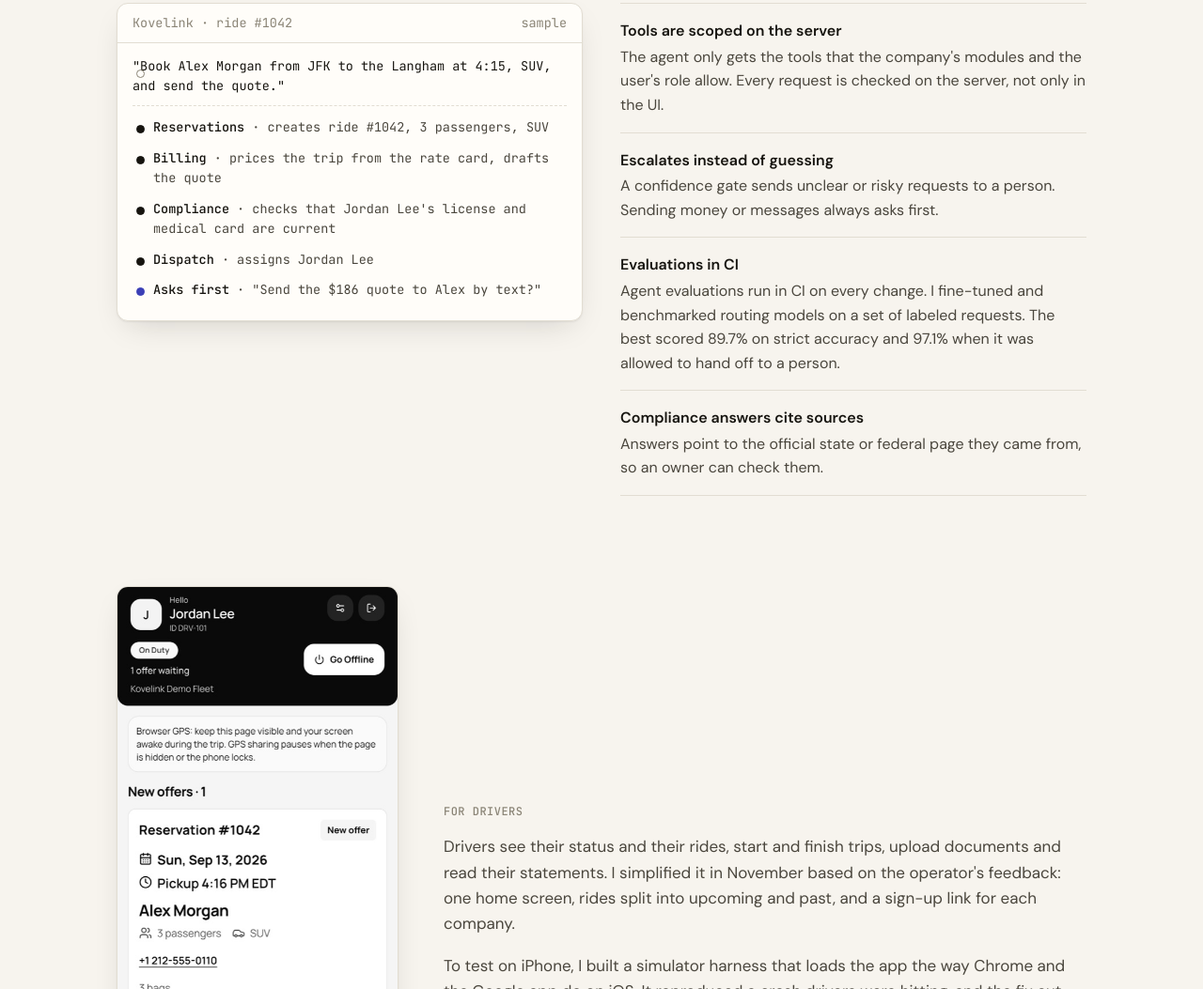
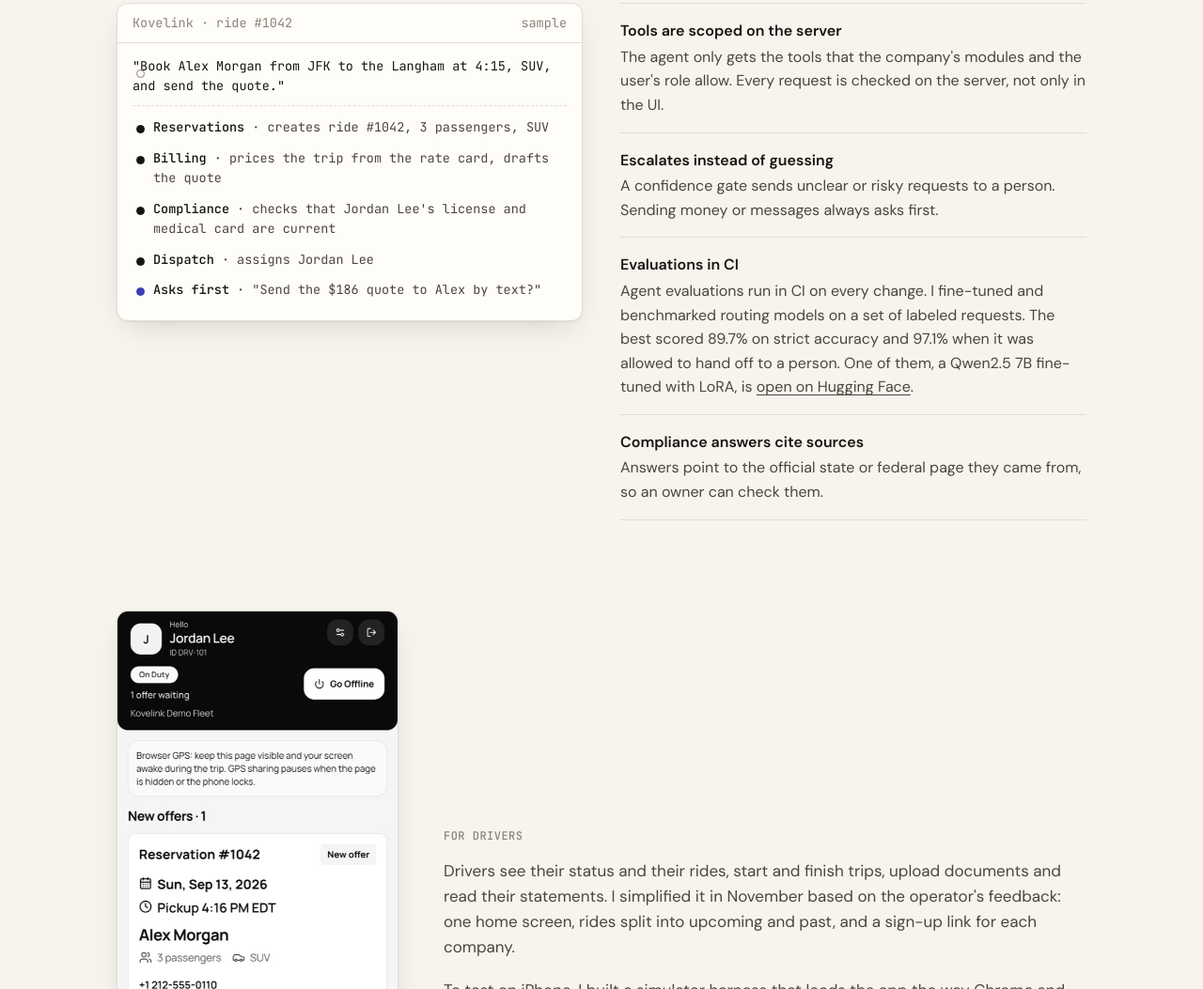
Before and after one commit to HassanSher/kovelink-ai, a plain HTML site: page index.html in a window 1280 px wide. Shown: the part 3487-4540 px from the top of the page at 94% size. Drawn offline with Linux system fonts and the light colour scheme.

Commit message:
Add model link

```diff
--- a/index.html
+++ b/index.html
@@ -270,7 +270,7 @@
       <ul class="points">
         <li><strong>Tools are scoped on the server</strong>The agent only gets the tools that the company's modules and the user's role allow. Every request is checked on the server, not only in the UI.</li>
         <li><strong>Escalates instead of guessing</strong>A confidence gate sends unclear or risky requests to a person. Sending money or messages always asks first.</li>
-        <li><strong>Evaluations in CI</strong>Agent evaluations run in CI on every change. I fine-tuned and benchmarked routing models on a set of labeled requests. The best scored 89.7% on strict accuracy and 97.1% when it was allowed to hand off to a person.</li>
+        <li><strong>Evaluations in CI</strong>Agent evaluations run in CI on every change. I fine-tuned and benchmarked routing models on a set of labeled requests. The best scored 89.7% on strict accuracy and 97.1% when it was allowed to hand off to a person. One of them, a Qwen2.5 7B fine-tuned with LoRA, is <a href="https://huggingface.co/Kovelink/kovelink-qwen7b" target="_blank" rel="noopener">open on Hugging Face</a>.</li>
         <li><strong>Compliance answers cite sources</strong>Answers point to the official state or federal page they came from, so an owner can check them.</li>
       </ul>
     </div>
```
